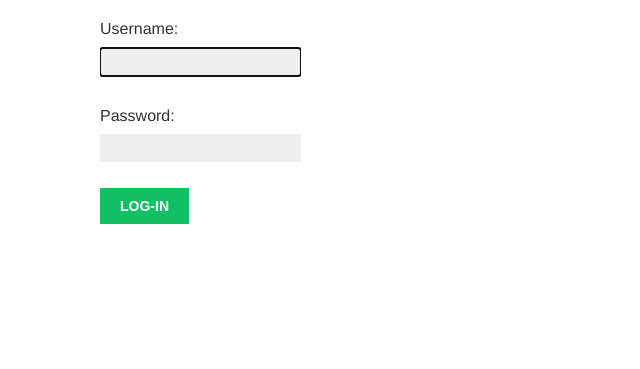
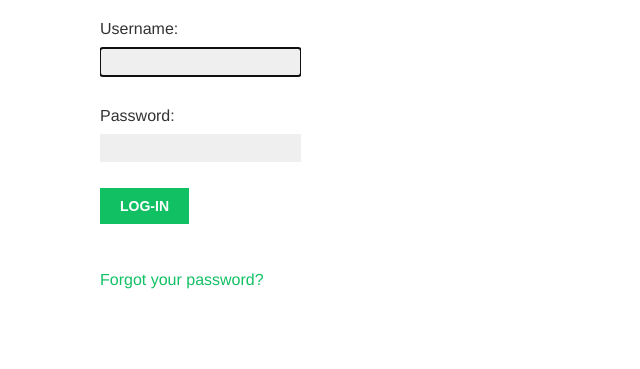
Before and after one commit to nickmwangemi/bookmarks, a Django app: page /account/login/ in a window 1280 px wide. Shown: the part 201-570 px from the top of the page, without its empty margins (0-640 px from the left). Run offline with Django 3.2, Linux system fonts and the light colour scheme; some web fonts are replaced.

Commit message:
Configure password reset views

```diff
--- a/account/templates/registration/login.html
+++ b/account/templates/registration/login.html
@@ -20,5 +20,6 @@
             <input type="hidden" name="next" value="{{ next }}">
             <p><input type="submit" value="Log-in"></p>
         </form>
+        <p><a href="{% url 'password_reset' %}">Forgot your password?</a></p>
     </div>
 {% endblock %}
--- a/account/urls.py
+++ b/account/urls.py
@@ -15,5 +15,18 @@ urlpatterns = [
     path('password_change/done/',
         auth_views.PasswordChangeDoneView.as_view(),
         name='password_change_done'),
+    # rest password
+    path('password_reset/',
+        auth_views.PasswordResetView.as_view(),
+        name='password_reset'),
+    path('password_reset/done',
+        auth_views.PasswordResetDoneView.as_view(),
+        name='password_reset_done'),
+    path('reset/<uidb64>/<token>/',
+        auth_views.PasswordResetConfirmView.as_view(),
+        name='password_reset_confirm'),
+    path('reset/done/',
+        auth_views.PasswordResetCompleteView.as_view(),
+        name='password_reset_complete'),
 
 ]
```
